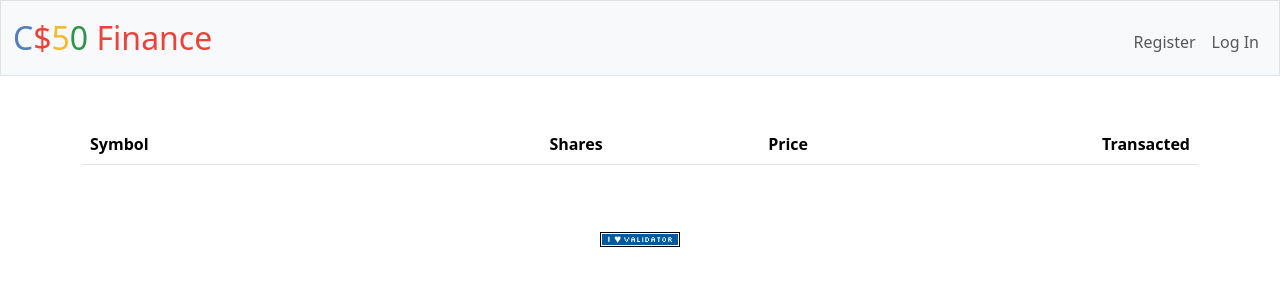
After one commit to ciubiadi/StockTrader, a Flask app: template templates/history.html in a window 1280 px wide. The commit adds this page. Shown: the top 300 px of the page. Run offline with Flask 3, Linux system fonts and the light colour scheme; the template is opened without the code that fills it, so the values that code supplies are empty; some libraries are stand-ins or nearby versions.

Commit message:
finish project: add history and refactor to optimize code

```diff
--- a/app.py
+++ b/app.py
@@ -1,4 +1,5 @@
 import os
+from datetime import datetime
 
 from cs50 import SQL
 from flask import Flask, flash, redirect, render_template, request, session
@@ -25,9 +26,11 @@ db = SQL("sqlite:///finance.db")
 @app.after_request
 def after_request(response):
     """Ensure responses aren't cached"""
-    response.headers["Cache-Control"] = "no-cache, no-store, must-revalidate"
-    response.headers["Expires"] = 0
-    response.headers["Pragma"] = "no-cache"
+    response.headers.update({
+        "Cache-Control": "no-cache, no-store, must-revalidate",
+        "Expires": 0,
+        "Pragma": "no-cache"
+    })
     return response
 
 
@@ -38,46 +41,23 @@ def index():
     user = db.execute("SELECT * FROM users WHERE id = ?", session["user_id"])
     userCash = user[0]["cash"]
 
-    userTransactions = db.execute("SELECT * FROM purchases WHERE userid = ?", session["user_id"])
-    totalTransactions = 0
-    print(f"\n user: {user} \n")
-    print(f"\n userTransactions: {userTransactions } \n")
+    # Retrieve all transactions of the current user
+    userStocks = db.execute(
+        "SELECT symbol, name, price, SUM(shares) as totalShares FROM purchases WHERE userid = ? GROUP BY symbol", session["user_id"])
 
-    grouped = {}
+    total = userCash
+    stocks = []
 
-    for transaction in userTransactions:
-        symbol = transaction['symbol']
-        shares = transaction['shares']
-        price = float(transaction['price'])
-        totalTransactions += price * shares
+    for stock in userStocks:
+        if stock["totalShares"] > 0:
+            stocks.append(stock)
+        total += stock["price"] * stock["totalShares"]
 
-        # Check if the symbol is already in the grouped dictionary
-        if symbol not in grouped:
-            # Initialize the entry if it doesn't exist
-            grouped[symbol] = {'shares': 0, 'price': 0, 'count': 0}
+    cashTotal = userCash + total
 
-        # Update the values for the symbol
-        grouped[symbol]['shares'] += shares
-        grouped[symbol]['price'] += price
-        grouped[symbol]['count'] += 1
-
-    # Create the new list with merged transactions
-    mergedTransactions = []
-    for symbol, data in grouped.items():
-        # Calculate average price
-        avg_price = data['price'] / data['count']
-        mergedTransactions.append({
-            'symbol': symbol,
-            'shares': data['shares'],
-            'price': usd(avg_price),  # Format price to 5 decimal places
-            'total_price': usd(data['shares'] * avg_price)
-        })
-
-    cashTotal = userCash + totalTransactions
-
-    print(f"\n mergedTransactions: {mergedTransactions} \n")
-
-    return render_template("index.html", transactions=mergedTransactions, cash=usd(userCash), cashTotal=usd(cashTotal) )
+    return render_template("index.html",
+                           cash=userCash, stocks=stocks, total=total, cashTotal=cashTotal, usd=usd
+                           )
 
 
 @app.route("/buy", methods=["GET", "POST"])
@@ -85,39 +65,32 @@ def index():
 def buy():
     """Buy shares of stock"""
     if request.method == "POST":
-        requestedSymbol = request.form.get("symbol")
-        requestedShares = request.form.get("shares")
+        symbol = request.form.get("symbol", "").upper()
+        shares = request.form.get("shares", "")
 
-        # Ensure symbol was introduced by user
-        if not requestedSymbol:
-            return apology("symbol not provided", 403)
+        # Validate input
+        if not symbol or not shares.isdigit() or int(shares) <= 0:
+            return apology("Invalid symbol or share quantity", 400)
 
-        # Ensure shares was introduced by user
-        if not requestedShares:
-            return apology("shares not not provided", 403)
+        shares = int(shares)
+        stock = lookup(symbol)
+        if not stock:
+            return apology("Stock not found", 400)
 
-        response = lookup(requestedSymbol)
+        # Check user funds
+        user = db.execute("SELECT cash FROM users WHERE id = ?", session["user_id"])[0]
+        total_cost = stock["price"] * shares
+        if user["cash"] < total_cost:
+            return apology("Insufficient funds", 403)
 
-        if not response:
-            return apology("symbol not found", 403)
+        # Update database
+        db.execute("UPDATE users SET cash = cash - ? WHERE id = ?", total_cost, session["user_id"])
+        db.execute("""
+            INSERT INTO purchases (userid, symbol, shares, price, purchase_datetime, name, type)
+            VALUES (?, ?, ?, ?, ?, ?, ?)
+        """, session["user_id"], symbol, shares, stock["price"], datetime.now(), stock["name"], "buy")
 
-        # Check user cash and requested total
-        userCashList = db.execute("SELECT cash FROM users WHERE id = ?", session["user_id"])
-        userCash = float(userCashList[0]["cash"])
-        requestedTotal = response["price"] * float(requestedShares)
-
-        if userCash < requestedTotal:
-            return apology("not enough cash", 403)
-
-        # Store the purchase(buy) transaction in the database
-        db.execute("INSERT INTO purchases (userid, symbol, shares, price) VALUES (?, ?, ?, ?)", session["user_id"], requestedSymbol, requestedShares, response["price"])
-
-        # Calculate user remaining cash after the purchase
-        remainingCash = userCash - requestedTotal
-
-        # Update the user remaining cash total
-        db.execute("UPDATE users SET cash = ? WHERE id = ?", remainingCash, session["user_id"])
-
+        flash(f"Bought {shares} shares of {symbol}")
         return redirect("/")
     else:
         return render_template("buy.html")
@@ -127,56 +100,34 @@ def buy():
 @login_required
 def history():
     """Show history of transactions"""
-    return apology("TODO")
+    transactions = db.execute("SELECT * FROM purchases WHERE userid = ?", session["user_id"])
+    return render_template("history.html", transactions=transactions, usd=usd)
 
 
 @app.route("/login", methods=["GET", "POST"])
 def login():
     """Log user in"""
+    session.clear()
+    if request.method == "POST":
+        username = request.form.get("username")
+        password = request.form.get("password")
 
-    # Forget any user_id
-    session.clear()
+        if not username or not password:
+            return apology("Must provide username and password", 403)
 
-    # User reached route via POST (as by submitting a form via POST)
-    if request.method == "POST":
-        # Ensure username was submitted
-        if not request.form.get("username"):
-            return apology("must provide username", 403)
+        user = db.execute("SELECT * FROM users WHERE username = ?", username)
+        if not user or not check_password_hash(user[0]["hash"], password):
+            return apology("Invalid username or password", 403)
 
-        # Ensure password was submitted
-        elif not request.form.get("password"):
-            return apology("must provide password", 403)
-
-        # Query database for username
-        rows = db.execute(
-            "SELECT * FROM users WHERE username = ?", request.form.get("username")
-        )
-
-        # Ensure username exists and password is correct
-        if len(rows) != 1 or not check_password_hash(
-            rows[0]["hash"], request.form.get("password")
-        ):
-            return apology("invalid username and/or password", 403)
-
-        # Remember which user has logged in
-        session["user_id"] = rows[0]["id"]
-
-        # Redirect user to home page
+        session["user_id"] = user[0]["id"]
         return redirect("/")
-
-    # User reached route via GET (as by clicking a link or via redirect)
-    else:
-        return render_template("login.html")
+    return render_template("login.html")
 
 
 @app.route("/logout")
 def logout():
     """Log user out"""
-
-    # Forget any user_id
     session.clear()
-
-    # Redirect user to login form
     return redirect("/")
 
 
@@ -185,52 +136,37 @@ def logout():
 def quote():
     """Get stock quote."""
     if request.method == "POST":
-        # Ensure symbol was found
-        if not request.form.get("symbol"):
-            return apology("symbol not found", 403)
+        symbol = request.form.get("symbol", "").upper()
+        if not symbol:
+            return apology("Missing symbol", 400)
 
-        # Get the name, price and symbol and use them in quoted template
-        if request.form.get("symbol"):
-            symbol_response = lookup(request.form.get("symbol"))
-            symbol_name = symbol_response['name']
-            symbol_price = symbol_response['price']
-            symbol = symbol_response['symbol']
-            return render_template("quoted.html", name=symbol_name, price=symbol_price, symbol=symbol)
-    else:
-        return render_template("quote.html")
+        stock = lookup(symbol)
+        if not stock:
+            return apology("Stock not found", 400)
+
+        return render_template("quoted.html", name=stock["name"], price=usd(stock["price"]), symbol=stock["symbol"])
+    return render_template("quote.html")
+
 
 @app.route("/register", methods=["GET", "POST"])
 def register():
     """Register user"""
     if request.method == "POST":
-         # Ensure username was submitted
-        if not request.form.get("username"):
-            return apology("must provide username", 403)
+        username = request.form.get("username")
+        password = request.form.get("password")
+        confirmation = request.form.get("confirmation")
 
-        # Ensure password was submitted
-        elif not request.form.get("password"):
-            return apology("must provide password", 403)
+        if not username or not password:
+            return apology("Username and password are required", 400)
+        if password != confirmation:
+            return apology("Passwords must match", 400)
+        if db.execute("SELECT * FROM users WHERE username = ?", username):
+            return apology("Username already exists", 400)
 
-        # Query database for username
-        rows = db.execute(
-            "SELECT * FROM users WHERE username = ?", request.form.get("username")
-        )
-
-        # Ensure username exists and password is correct
-        if len(rows) > 0:
-            return apology("username already exists", 403)
-
-        # Check if password was retyped correctly
-        if request.form.get("password") != request.form.get("passwordConfirm"):
-            return apology("passwords don't match")
-
-        hashedPassword = generate_password_hash(request.form.get("password"))
-        db.execute("SERT INTO users (username, hash) VALUES (?, ?)", request.form.get("username"), hashedPassword)
-
+        hashed_password = generate_password_hash(password)
+        db.execute("INSERT INTO users (username, hash) VALUES (?, ?)", username, hashed_password)
         return redirect("/login")
-    else:
-        return render_template("register.html")
-
+    return render_template("register.html")
 
 
 @app.route("/sell", methods=["GET", "POST"])
@@ -238,14 +174,38 @@ def register():
 def sell():
     """Sell shares of stock"""
     if request.method == "POST":
+        symbol = request.form.get("symbol", "").upper()
+        shares = request.form.get("shares", "")
+
+        if not symbol or not shares.isdigit() or int(shares) <= 0:
+            return apology("Invalid input", 400)
+
+        shares = int(shares)
+        stock = lookup(symbol)
+        if not stock:
+            return apology("Stock not found", 400)
+
+        # Check user's stock holdings
+        holding = db.execute("""
+            SELECT SUM(shares) AS totalShares FROM purchases
+            WHERE userid = ? AND symbol = ?
+        """, session["user_id"], symbol)
+        if holding[0]["totalShares"] < shares:
+            return apology("Not enough shares", 400)
+
+        # Update database
+        total_sale = stock["price"] * shares
+        db.execute("UPDATE users SET cash = cash + ? WHERE id = ?", total_sale, session["user_id"])
+        db.execute("""
+            INSERT INTO purchases (userid, symbol, shares, price, purchase_datetime, name, type)
+            VALUES (?, ?, ?, ?, ?, ?, ?)
+        """, session["user_id"], symbol, -shares, stock["price"], datetime.now(), stock["name"], "sell")
+
+        flash(f"Sold {shares} shares of {symbol}")
         return redirect("/")
     else:
-        purchases = db.execute("SELECT DISTINCT * FROM purchases WHERE userid = ?", session["user_id"])
-        symbols = []
-
-        for purchase in purchases:
-            symbols.append(purchase["symbol"])
-        print(f"\n purchases: {purchases} \n")
-        print(f"\n symbols: {symbols} \n")
-
+        symbols = db.execute("""
+            SELECT symbol FROM purchases
+            WHERE userid = ? GROUP BY symbol HAVING SUM(shares) > 0
+        """, session["user_id"])
         return render_template("sell.html", symbols=symbols)
--- a/requirements.txt
+++ b/requirements.txt
@@ -3,6 +3,3 @@ Flask
 Flask-Session
 pytz
 requests
-
-create purchases table:
-CREATE TABLE purchases (id INTEGER PRIMARY KEY AUTOINCREMENT NOT NULL, userid INTEGER NOT NULL, symbol TEXT NOT NULL, shares INTEGER NOT NULL, final_price TEXT NOT NULL);
--- /dev/null
+++ b/templates/history.html
@@ -0,0 +1,28 @@
+{% extends "layout.html" %}
+
+{% block title %}
+    History
+{% endblock %}
+
+{% block main %}
+<table class="table">
+    <thead>
+        <tr>
+            <th class="text-start">Symbol</th>
+            <th class="text-end">Shares</th>
+            <th class="text-end">Price</th>
+            <th class="text-end">Transacted</th>
+        </tr>
+    </thead>
+    <tbody>
+        {% for transaction in transactions %}
+            <tr>
+                <td class="text-start">{{ transaction["symbol"] }}</td>
+                <td class="text-end">{{ transaction["shares"] }}</td>
+                <td class="text-end">{{ usd(transaction["price"]) }}</td>
+                <td class="text-end">{{ transaction["purchase_datetime"] }}</td>
+            </tr>
+        {% endfor %}
+    </tbody>
+</table>
+{% endblock %}
--- a/templates/quoted.html
+++ b/templates/quoted.html
@@ -6,6 +6,6 @@
 
 {% block main %}
     <p>
-        A share of {{ name }} ({{ symbol }}) costs ${{ price }}.
+        A share of {{ name }} ({{ symbol }}) costs {{ price }}.
     </p>
 {% endblock %}
--- a/templates/register.html
+++ b/templates/register.html
@@ -13,7 +13,7 @@
             <input class="form-control mx-auto w-auto" name="password" placeholder="Password" type="password">
         </div>
         <div class="mb-3">
-            <input class="form-control mx-auto w-auto" name="passwordConfirm" placeholder="Retype Password to confirm" type="password">
+            <input class="form-control mx-auto w-auto" name="confirmation" placeholder="Retype Password to confirm" type="password">
         </div>
         <button class="btn btn-success" type="submit">Register</button>
     </form>
```
Also changed, not shown: helpers.py (+69 -0 lines), templates/index.html (+9 -9 lines), templates/sell.html (+4 -4 lines), finance.db, 2 other files.
